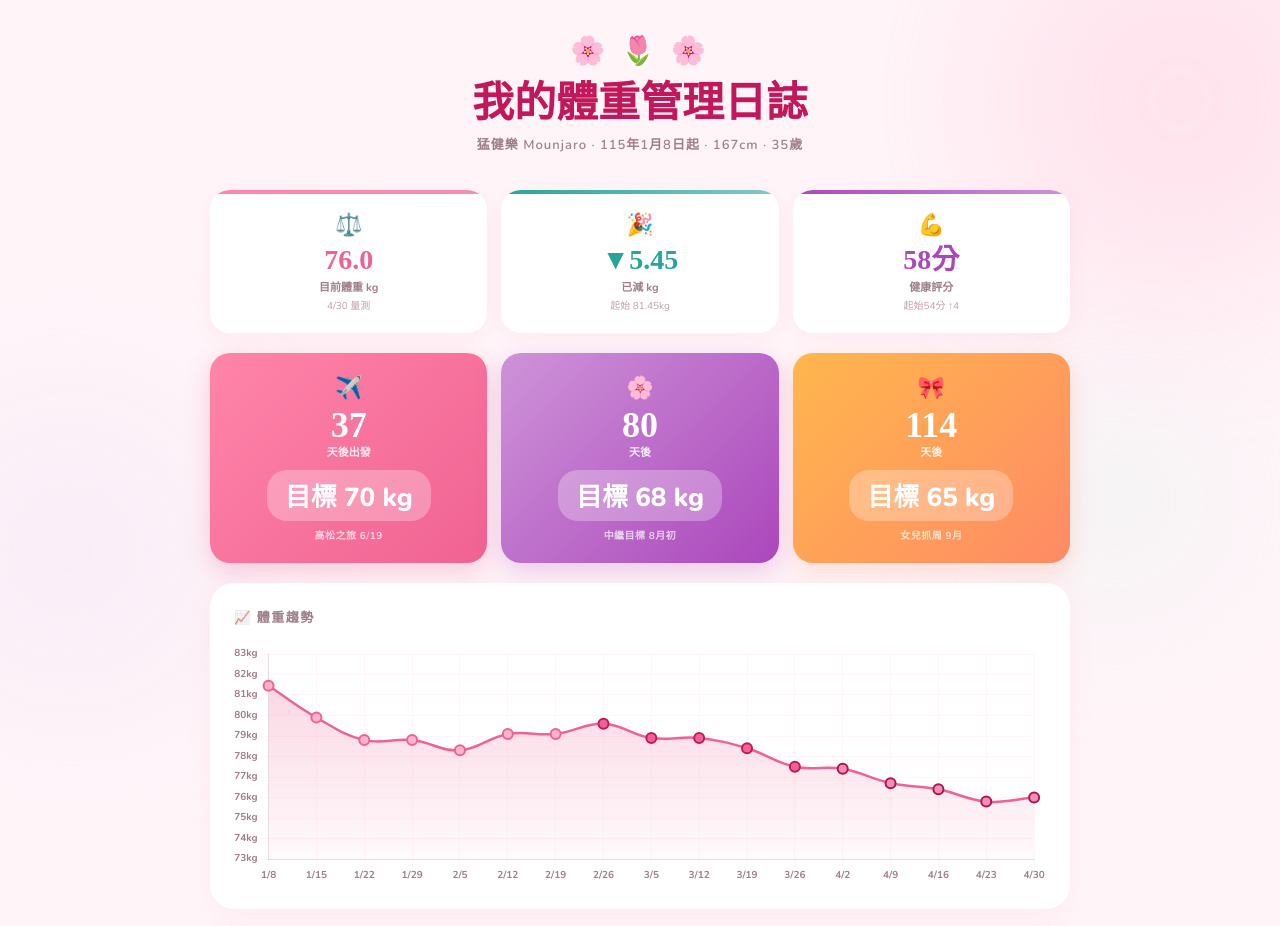
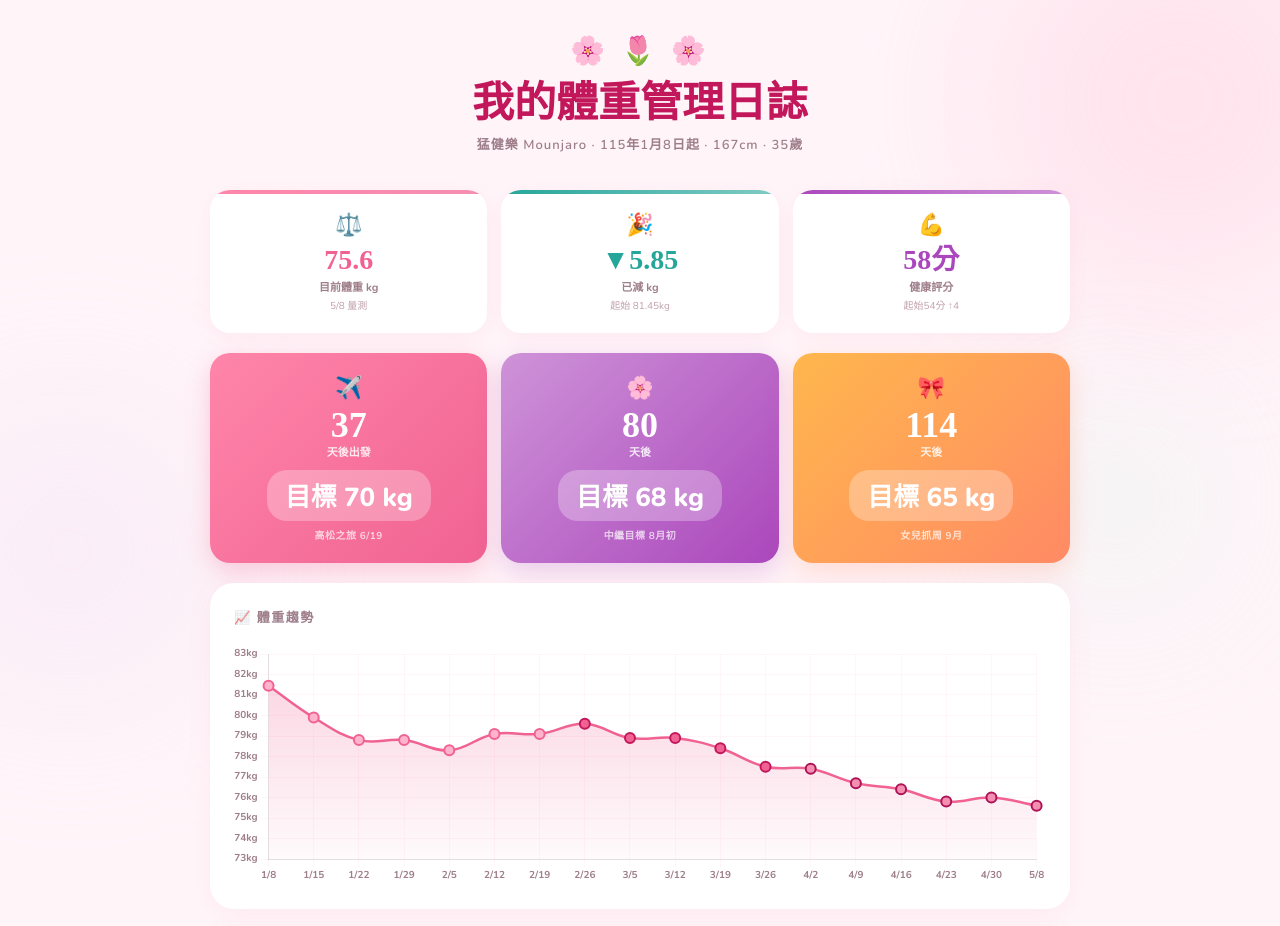
Before and after one commit to smilepower1030/helloworld, a plain HTML site: page index.html in a window 1280 px wide. Shown: the top 926 px of the page. Drawn offline with nearby package versions, Linux system fonts and the light colour scheme; a web font is replaced by a local one.

Commit message:
Add files via upload

```diff
--- a/index.html
+++ b/index.html
@@ -571,13 +571,13 @@ body {
   <div class="hero-stats">
     <div class="hero-stat s1">
       <div class="s-emoji">⚖️</div>
-      <div class="s-val">76.0</div>
+      <div class="s-val">75.6</div>
       <div class="s-label">目前體重 kg</div>
-      <div class="s-sub">4/30 量測</div>
+      <div class="s-sub">5/8 量測</div>
     </div>
     <div class="hero-stat s2">
       <div class="s-emoji">🎉</div>
-      <div class="s-val">▼5.45</div>
+      <div class="s-val">▼5.85</div>
       <div class="s-label">已減 kg</div>
       <div class="s-sub">起始 81.45kg</div>
     </div>
@@ -823,6 +823,7 @@ body {
         <tr><td>4/16</td><td><span class="dose-tag d5">5mg</span></td><td>76.4</td><td><span class="ch-down">▼0.3</span></td><td></td></tr>
         <tr><td>4/23</td><td><span class="dose-tag d5">5mg</span></td><td>75.8</td><td><span class="ch-down">▼0.6</span></td><td>報告：體脂44%，內臟15，評分58，身體年齡39</td></tr>
         <tr><td>4/30</td><td><span class="dose-tag d5">5mg</span></td><td>76.0</td><td><span class="ch-up">▲0.2</span></td><td>生理期前水腫</td></tr>
+        <tr><td>5/8</td><td><span class="dose-tag d5">5mg</span></td><td>75.6</td><td><span class="ch-down">▼0.4</span></td><td>生理期前，預計明後天來</td></tr>
       </tbody>
     </table>
     </div>
@@ -888,12 +889,11 @@ document.getElementById('days3').textContent = calcDays('2026-09-04');
 
 // Weight chart
 const weightCtx = document.getElementById('weightChart').getContext('2d');
-const wLabels = ['1/8','1/15','1/22','1/29','2/5','2/12','2/19','2/26','3/5','3/12','3/19','3/26','4/2','4/9','4/16','4/23','4/30'];
-const wData = [81.45,79.9,78.8,78.8,78.3,79.1,79.1,79.6,78.9,78.9,78.4,77.5,77.4,76.7,76.4,75.8,76.0];
+const wLabels = ['1/8','1/15','1/22','1/29','2/5','2/12','2/19','2/26','3/5','3/12','3/19','3/26','4/2','4/9','4/16','4/23','4/30','5/8'];
+const wData = [81.45,79.9,78.8,78.8,78.3,79.1,79.1,79.6,78.9,78.9,78.4,77.5,77.4,76.7,76.4,75.8,76.0,75.6];
 
 const ptColors = wData.map((_,i) => i<=6 ? '#FFB3CC' : i<=11 ? '#F06292' : '#F48FB1');
 const ptBorders = wData.map((_,i) => i<=6 ? '#F06292' : i<=11 ? '#C2185B' : '#AD1457');
-
 new Chart(weightCtx, {
   type: 'line',
   data: {
```
